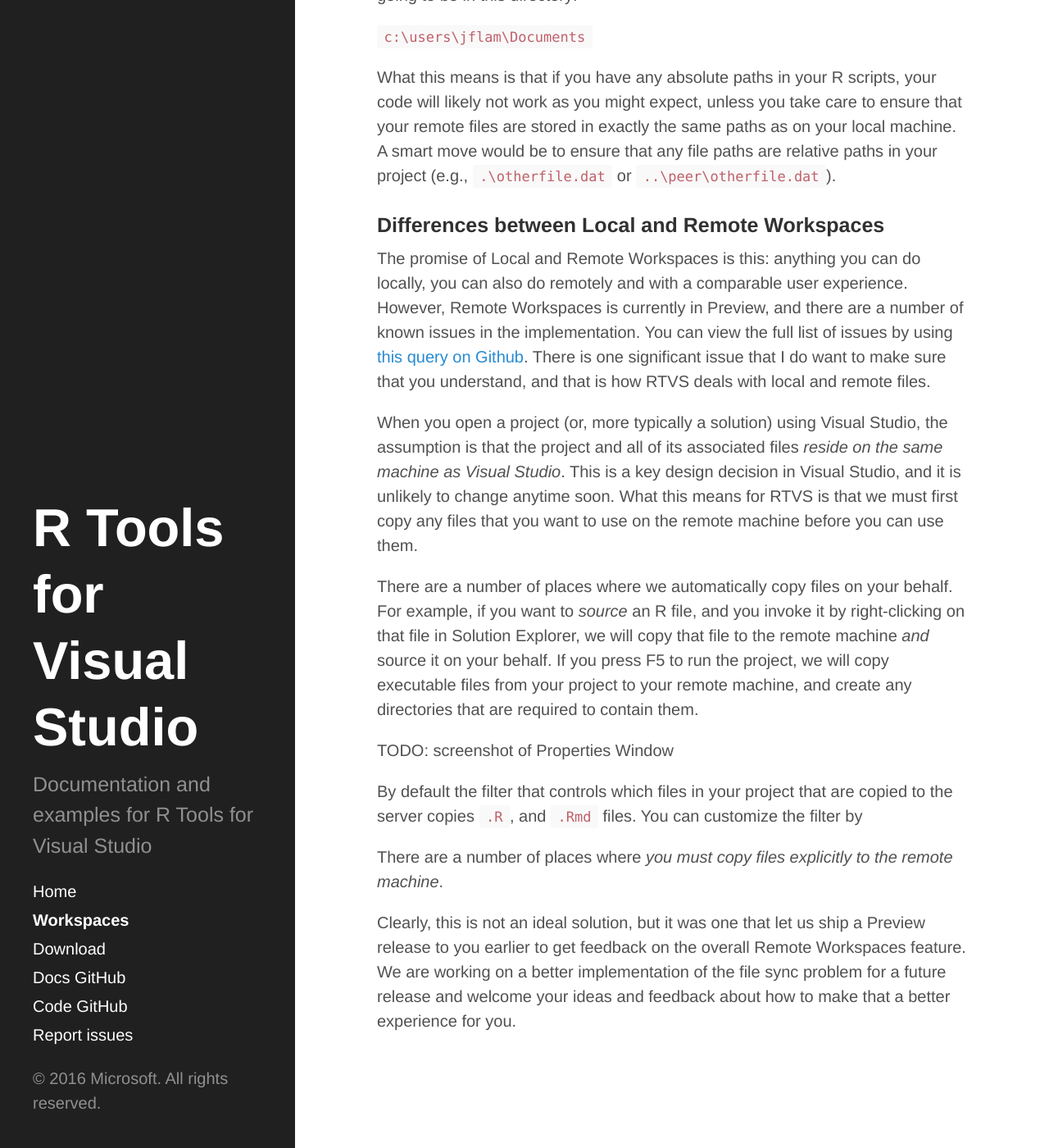
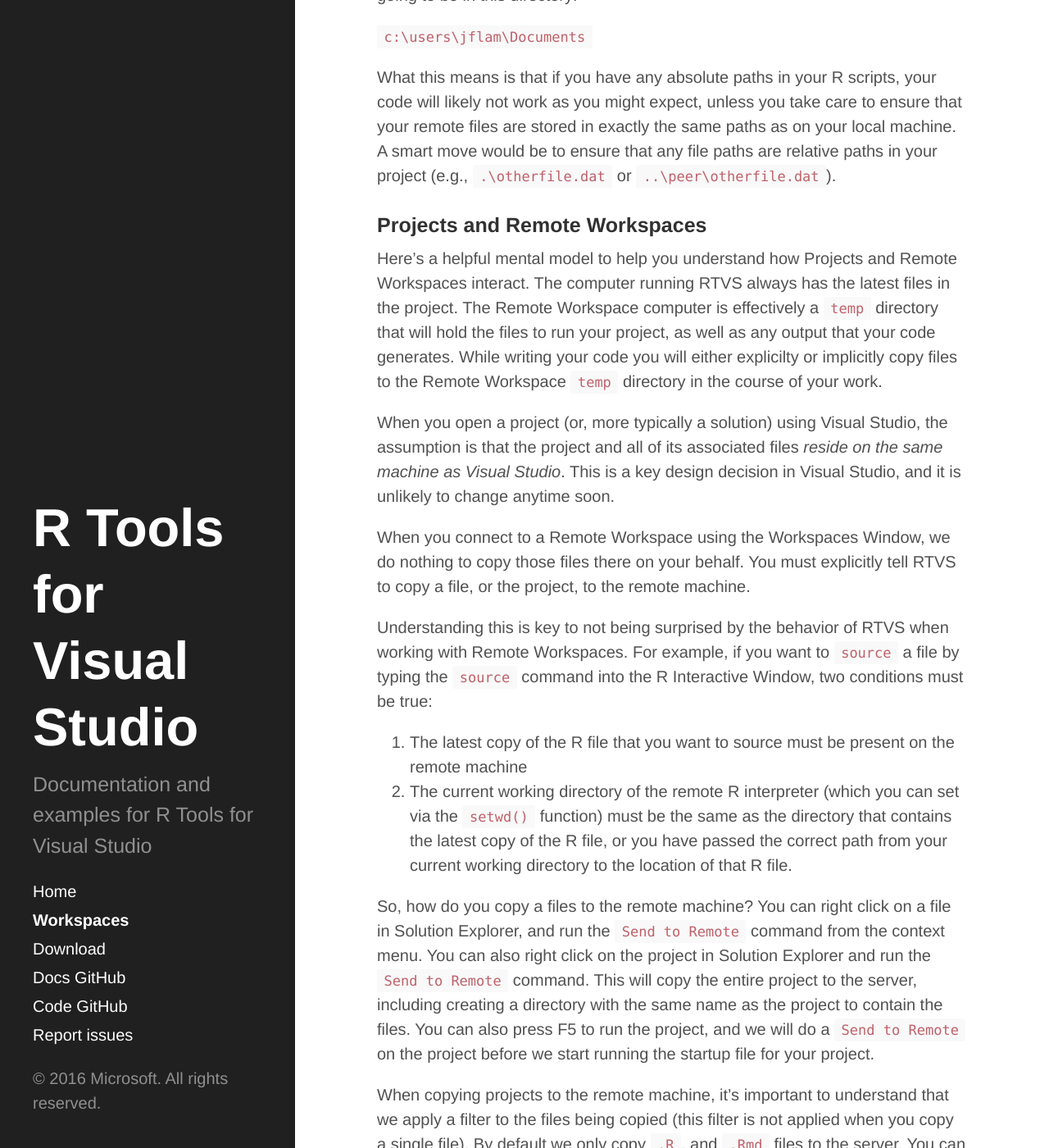
Before and after one commit to microsoft/RTVS-docs, a Jekyll site: the page built from remote execution.md, in a window 1280 px wide and 1400 px high, scrolled down 3725 px. Shown: the whole window at 82% size. Built offline with Jekyll 4.4.1, drawn with Linux system fonts in a browser that asks for light colours; our own code applies the rules of GitHub Pages for plain Markdown files; some of the changed text lies outside the part shown.

Commit message:
Updated the section that explains how projects and solutions interact with Remote Workspaces.

```diff
--- a/remote execution.md
+++ b/remote execution.md
@@ -62,18 +62,29 @@
 
 What this means is that if you have any absolute paths in your R scripts, your code will likely not work as you might expect, unless you take care to ensure that your remote files are stored in exactly the same paths as on your local machine. A smart move would be to ensure that any file paths are relative paths in your project (e.g., `.\otherfile.dat` or `..\peer\otherfile.dat`).
 
-### Differences between Local and Remote Workspaces
+### Projects and Remote Workspaces
 
-The promise of Local and Remote Workspaces is this: anything you can do locally, you can also do remotely and with a comparable user experience. However, Remote Workspaces is currently in Preview, and there are a number of known issues in the implementation. You can view the full list of issues by using [this query on Github](). There is one significant issue that I do want to make sure that you understand, and that is how RTVS deals with local and remote files.
+Here's a helpful mental model to help you understand how Projects and Remote Workspaces interact. The computer running RTVS always has the latest files in the project. The Remote Workspace computer is effectively a `temp` directory that will hold the files to run your project, as well as any output that your code generates. While writing your code you will either explicilty or implicitly copy files to the Remote Workspace `temp` directory in the course of your work.
 
-When you open a project (or, more typically a solution) using Visual Studio, the assumption is that the project and all of its associated files _reside on the same machine as Visual Studio_. This is a key design decision in Visual Studio, and it is unlikely to change anytime soon. What this means for RTVS is that we must first copy any files that you want to use on the remote machine before you can use them.
+When you open a project (or, more typically a solution) using Visual Studio, the assumption is that the project and all of its associated files _reside on the same machine as Visual Studio_. This is a key design decision in Visual Studio, and it is unlikely to change anytime soon.
 
-There are a number of places where we automatically copy files on your behalf. For example, if you want to _source_ an R file, and you invoke it by right-clicking on that file in Solution Explorer, we will copy that file to the remote machine _and_ source it on your behalf. If you press F5 to run the project, we will copy executable files from your project to your remote machine, and create any directories that are required to contain them.
+When you connect to a Remote Workspace using the Workspaces Window, we do nothing to copy those files there on your behalf. You must explicitly tell RTVS to copy a file, or the project, to the remote machine.
 
-TODO: screenshot of Properties Window
+Understanding this is key to not being surprised by the behavior of RTVS when working with Remote Workspaces. For example, if you want to `source` a file by typing the `source` command into the R Interactive Window, two conditions must be true:
 
-By default the filter that controls which files in your project that are copied to the server copies `.R`, and `.Rmd` files. You can customize the filter by
+1. The latest copy of the R file that you want to source must be present on the remote machine
+1. The current working directory of the remote R interpreter (which you can set via the `setwd()` function) must be the same as the directory that contains the latest copy of the R file, or you have passed the correct path from your current working directory to the location of that R file.
 
-There are a number of places where _you must copy files explicitly to the remote machine_.
+So, how do you copy a files to the remote machine? You can right click on a file in Solution Explorer, and run the `Send to Remote` command from the context menu. You can also right click on the project in Solution Explorer and run the `Send to Remote` command. This will copy the entire project to the server, including creating a directory with the same name as the project to contain the files. You can also press F5 to run the project, and we will do a `Send to Remote` on the project before we start running the startup file for your project.
+
+When copying projects to the remote machine, it's important to understand that we apply a filter to the files being copied (this filter is not applied when you copy a single file). By default we only copy `.R`, and `.Rmd` files to the server. You can customize the filter by adding additional expressions to the filter properties in the R Project Properties dialog. We do this to avoid inadvertently copying large data files to the server each time you want to run the project. Today we don't try to do any clever optimizations when copying; we will just copy files to the server, with the side effect of overwriting any file on the server that has the same name.
+
+TODO: screenshot of the dialog.
+
+You even have the option of disabling auto-copying of files in the project to the server if you want to manually control the copying process yourself.
+
+### The long term goal of Local and Remote Workspaces
+
+The promise of Local and Remote Workspaces is this: anything you can do locally, you can also do remotely and with a comparable user experience. However, Remote Workspaces is currently in Preview, and there are a number of known issues in the implementation. You can view the full list of issues by using [this query on Github]().
 
 Clearly, this is not an ideal solution, but it was one that let us ship a Preview release to you earlier to get feedback on the overall Remote Workspaces feature. We are working on a better implementation of the file sync problem for a future release and welcome your ideas and feedback about how to make that a better experience for you.
```
